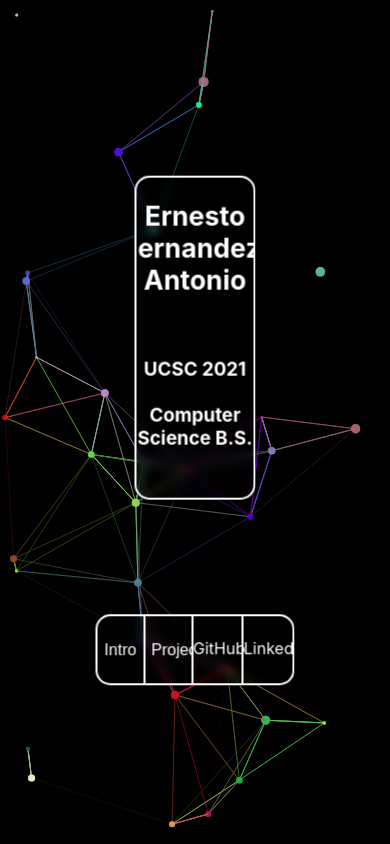
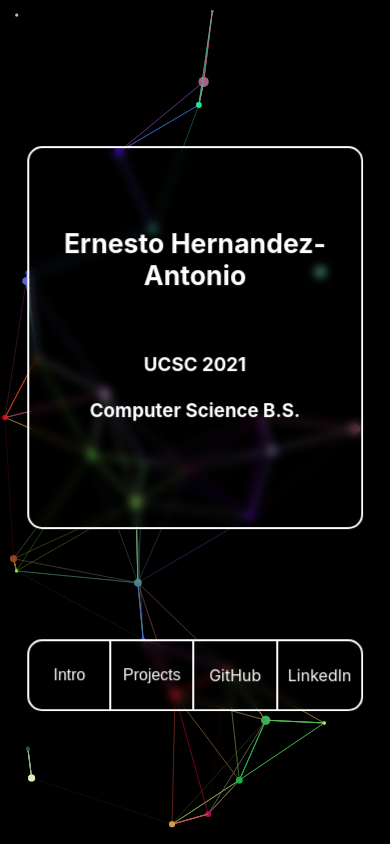
Before and after one commit to EHpotato/mywebsite, a React (Create React App) app: page / in a window 390 px wide. Built offline with nearby package versions, Linux system fonts and the light colour scheme.

Commit message:
added mobile compatibility

```diff
--- a/src/components/mainbox/NameBox.css
+++ b/src/components/mainbox/NameBox.css
@@ -22,3 +22,9 @@ h1.fullName {
   bottom: 25px;
   font-size: 20pt;
 }
+@media only screen and (max-width: 767px) {
+  .NameText {
+    width: 85%;
+    height: 45%;
+  }
+}
--- a/src/components/navbar/Navigation.css
+++ b/src/components/navbar/Navigation.css
@@ -49,3 +49,20 @@ button {
 .LinkedIn {
   border-right: none;
 }
+
+@media only screen and (max-width: 767px) {
+  .NavBar {
+    top: 80%;
+    width: 85%;
+  }
+  .reLinks {
+    top: 0;
+    display: flex;
+    justify-content: center;
+  }
+  .GitHub,
+  .LinkedIn {
+    align-items: center;
+    display: inline-flex;
+  }
+}
--- a/src/components/projects/ProjectPage.css
+++ b/src/components/projects/ProjectPage.css
@@ -57,3 +57,9 @@ h4 {
   display: contents;
   font-size: 16pt;
 }
+
+@media only screen and (max-width: 767px) {
+  .ProjectPage {
+    width: 85%;
+  }
+}
```
